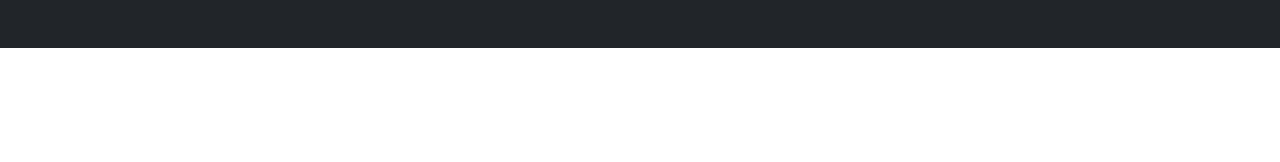
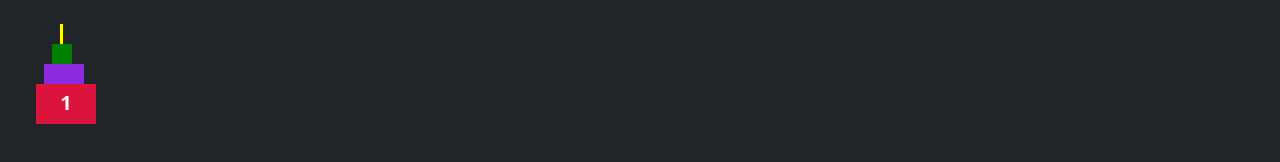
Before and after one commit to AbhishekV9/bake-the-cake, a React app: page / in a window 1280 px wide. Built offline with nearby package versions, Linux system fonts and the light colour scheme.

Commit message:
showing single cake

```diff
--- a/src/components/App.js
+++ b/src/components/App.js
@@ -1,10 +1,12 @@
+import Cake from "./Cake";
+
 import '../../node_modules/bootstrap/dist/css/bootstrap.min.css'
 
 function App() {
   return (
-    <div className="bg-dark h-100 p-4">
+    <div className="bg-dark vh-100 p-4">
       <div className="container-fluid">
-
+          <Cake />
       </div>
     </div>
   );
--- /dev/null
+++ b/src/components/Cake.js
@@ -0,0 +1,13 @@
+
+function cake (){
+    return(
+        <div className="">
+            <div className="box-0 ms-4"></div>
+            <div className="box-1 ms-3"></div>
+            <div className="box-2 ms-2"></div>
+            <div className="box-3"><p className="fs-5 text-center pt-1 fw-bold text-white">1</p></div>
+        </div>
+    )
+}
+
+export default cake;
--- a/src/index.js
+++ b/src/index.js
@@ -6,7 +6,7 @@ import App from './components/App';
 
 ReactDOM.render(
   <React.StrictMode>
-    <App />
+    < App />
   </React.StrictMode>,
   document.getElementById('root')
 );
```
Also changed, not shown: src/stylesheets/index.css (line endings or trailing spaces).
